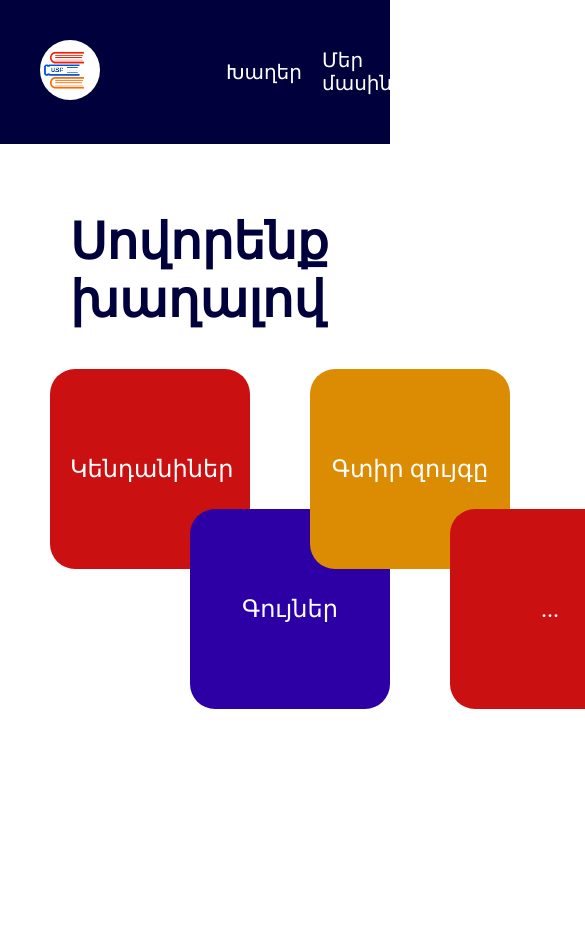
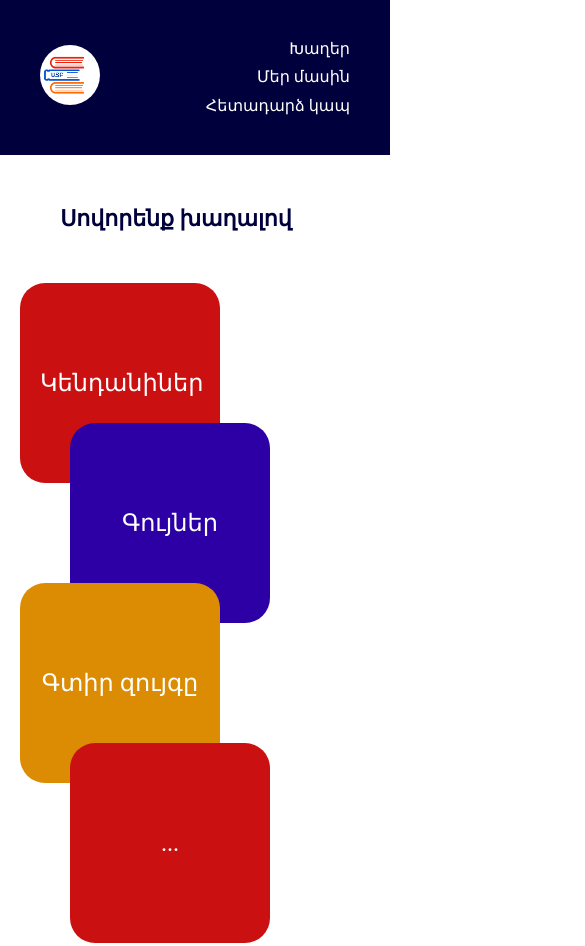
Before and after one commit to AstghikMeltonyan/ayb-school, a plain HTML site: page index.html in a window 390 px wide. Shown: the top 946 px of the page, 585 px wide, since content can reach past the window. Drawn offline with Linux system fonts and the light colour scheme.

Commit message:
add media

```diff
--- a/css/style.css
+++ b/css/style.css
@@ -56,9 +56,10 @@ a {
   margin-right: 20px;
 }
 
+/* Hero */
+
 .contaeiner {
   max-width: 1600px;
-  height: 100vh;
   padding: 50px;
 }
 
@@ -75,7 +76,7 @@ a {
   position: relative;
   display: flex;
   align-items: center;
-  min-height: 100px;
+  min-height: 450px;
   flex-wrap: wrap;
   padding: 20px;
 }
@@ -163,8 +164,7 @@ a {
   display: flex;
   flex-direction: column;
   align-items: end;
-  padding-top: 30px;
-  padding-right: 20px;
+  padding: 30px 20px 20px 20px;
 }
 
 .contact__link:not(:last-child) {
@@ -174,3 +174,89 @@ a {
 .contact__span {
   color: rgba(253, 253, 253, 0.6);
 }
+
+@media (max-width: 1024px) {
+
+  .header {
+    width: 100%;
+  }
+
+  .contaeiner {
+   width: 80%;
+   overflow: hidden;
+  }
+
+  .nav-list {
+    flex-direction: column;
+    align-items: end;
+  }
+
+  .nav-item:not(:last-child) {
+    margin-right: 0;
+    margin-bottom: 10px;
+  }
+
+  .about__text {
+    width: 100%;
+  }
+
+}
+
+@media (max-width: 768px) {
+
+  .nav {
+    width: 70%;
+  }
+
+  .area {
+    min-height: 600px;
+  }
+
+  .title {
+    min-height: 40px;
+    font-size: 30px;
+    line-height: 48px;
+  }
+
+  .game-3 {
+    top: 320px;
+    left: 0;
+  }
+
+  .game-4 {
+    top: 480px;
+    left: 140px;
+  }
+}
+
+@media (max-width: 420px) {
+
+  .nav-item {
+    font-size: 16px;
+  }
+
+  .contaeiner {
+    padding: 20px;
+  }
+
+  .area {
+    min-height: 650px;
+  }
+
+  .title {
+    font-size: 22px;
+  }
+
+  .game:nth-child(2n) {
+    left: 50px;
+  }
+
+  .about__title {
+    font-size: 20px;
+  }
+
+  .about__text {
+    font-size: 16px;
+  }
+
+}
```
